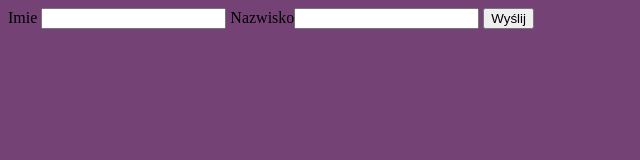
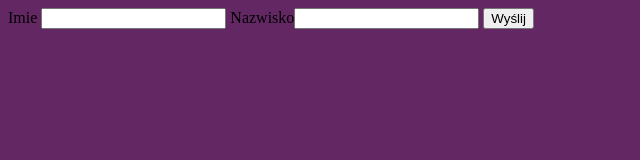
Before and after one commit to pawelb23/html5, a plain HTML site: page poczatki/index.html in a window 1280 px wide. Shown: the whole page, without its empty margins (0-640 px from the left). Drawn offline with Linux system fonts and the light colour scheme.

Commit message:
zmiana tła

```diff
--- a/poczatki/css/style.css
+++ b/poczatki/css/style.css
@@ -1,3 +1,3 @@
 body {
-  background-color: #744274;
+  background-color: #632763;
 }
```
